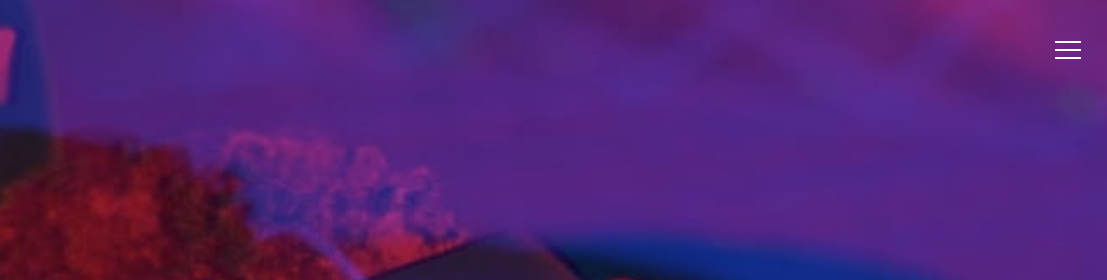
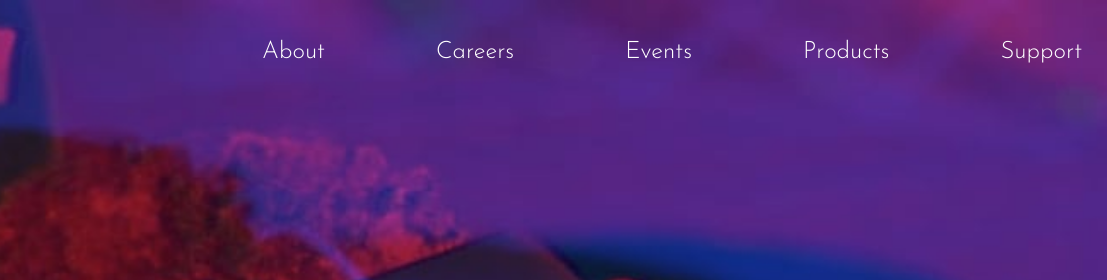
Before and after one commit to cehicm/colorful-landing-page, a website: page index.html in a window 1280 px wide. Shown: the top 280 px of the page, 173-1280 px from the left. Drawn offline with nearby package versions, Linux system fonts and the light colour scheme.

Commit message:
Add menu styles for laptop screens

```diff
--- a/src/sass/layout/_header.scss
+++ b/src/sass/layout/_header.scss
@@ -2,6 +2,10 @@
 @import "../variables/breakpoints";
 
 .header {
+	@include sc-breakpoint(1024) {
+		display: grid;
+		grid-template-columns: repeat(6, 1fr);
+	}
 	height: 650px;
 	position: relative;
 	padding: 40px 25px;
@@ -9,8 +13,16 @@
 	background-size: cover;
 	background-repeat: no-repeat;
 
+	.nav {
+		grid-column: 3/7;
+	}
+
 	.logo {
 		&--header {
+			@include sc-breakpoint(1024) {
+				position: relative;
+			}
+
 			position: absolute;
 			z-index: 2;
 			img {
@@ -25,6 +37,9 @@
 
 	.menu {
 		&__btn {
+			@include sc-breakpoint(1024) {
+				display: none;
+			}
 			position: absolute;
 			top: 49px;
 			right: 26px;
@@ -57,6 +72,16 @@
 		}
 
 		&__box {
+			@include sc-breakpoint(1024) {
+				position: relative;
+				display: flex;
+				justify-content: space-between;
+				left: auto;
+				padding: 0;
+				margin: 0 auto;
+				background: none;
+			}
+
 			display: block;
 			position: fixed;
 			top: 0;
@@ -72,6 +97,10 @@
 		}
 
 		&__item {
+			@include sc-breakpoint(1024) {
+				padding: 0;
+			}
+
 			display: block;
 			padding: 12px 24px;
 			color: colors.$white;
--- a/src/sass/layout/_typography.scss
+++ b/src/sass/layout/_typography.scss
@@ -43,12 +43,13 @@ h3 {
 .menu__item {
 	@include sc-breakpoint(1024) {
 		text-transform: capitalize;
+
+		&:hover {
+			text-decoration: underline;
+			text-underline-offset: 10px;
+		}
 	}
 	text-transform: uppercase;
-
-	&:hover {
-		opacity: 0.4;
-	}
 }
 
 .section {
```
Also changed, not shown: dist/css/styles.css, dist/css/styles.min.css.
